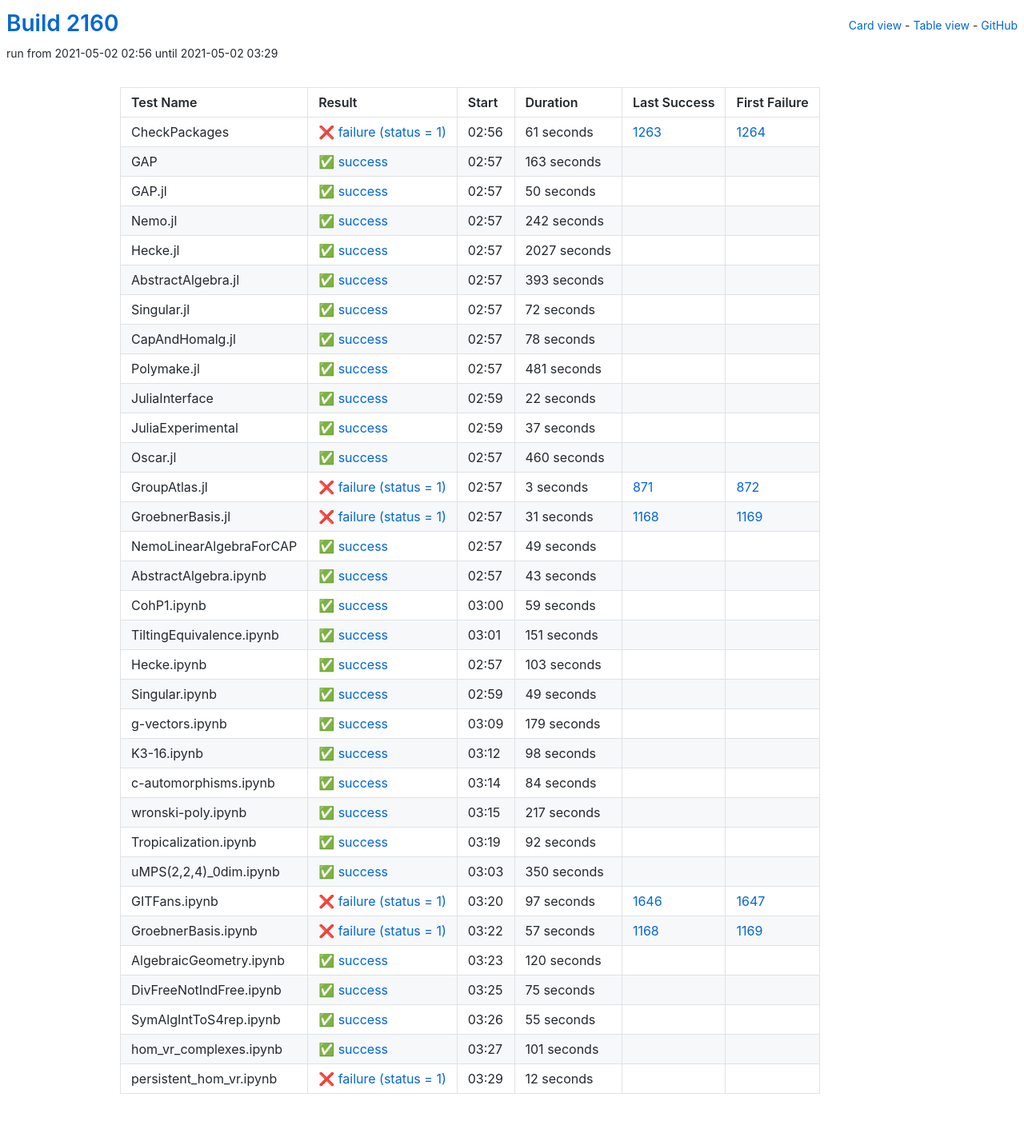
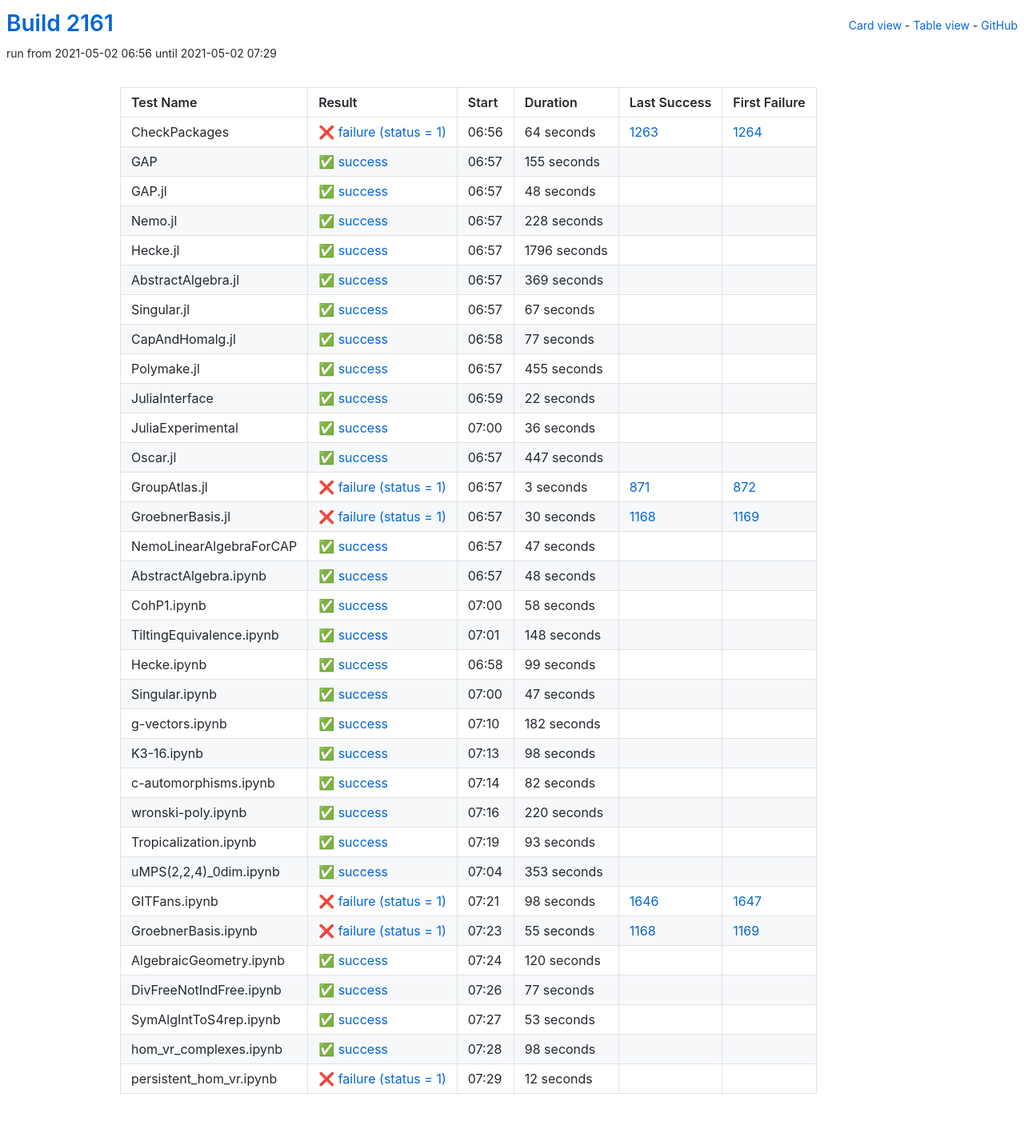
Before and after one commit to oscar-system/oscar-ci-status-stable, a Jekyll site: the page built from table.html, in a window 1280 px wide. Shown: the whole page at 80% size. Built offline with Jekyll 4.4.1, drawn with Linux system fonts in a browser that asks for light colours.

Commit message:
Build #2161

```diff
--- a/_data/ci.yml
+++ b/_data/ci.yml
@@ -1,6 +1,6 @@
 ---
-build: 2160
-build_url: https://oscarci.mathematik.uni-kl.de/job/oscar-stable/2160/
+build: 2161
+build_url: https://oscarci.mathematik.uni-kl.de/job/oscar-stable/2161/
 job: oscar-stable
 organization: oscar-system
 repo: oscar-ci-status-stable
@@ -8,116 +8,116 @@ repourl: https://github.com/oscar-system/oscar-ci-status-stable
 tests:
 - name: CheckPackages
   id: checkpackages
-  log: https://oscarci.mathematik.uni-kl.de/job/oscar-stable/2160/artifact/logs/build-2160/CheckPackages.log
-  start: 2021-05-02 02:56
+  log: https://oscarci.mathematik.uni-kl.de/job/oscar-stable/2161/artifact/logs/build-2161/CheckPackages.log
+  start: 2021-05-02 06:56
   success: false
   exitcode: 1
   status: failure
-  duration: 61
+  duration: 64
   last_success: 1263
   last_success_url: https://oscarci.mathematik.uni-kl.de/job/oscar-stable/1263/
   first_failure: 1264
   first_failure_url: https://oscarci.mathematik.uni-kl.de/job/oscar-stable/1264/
 - name: GAP
   id: gap
-  log: https://oscarci.mathematik.uni-kl.de/job/oscar-stable/2160/artifact/logs/build-2160/GAP.log
-  start: 2021-05-02 02:57
+  log: https://oscarci.mathematik.uni-kl.de/job/oscar-stable/2161/artifact/logs/build-2161/GAP.log
+  start: 2021-05-02 06:57
   success: true
   exitcode: 0
   status: success
-  duration: 163
+  duration: 155
   last_success: false
   last_success_url:
   first_failure: false
   first_failure_url:
 - name: GAP.jl
   id: gap-jl
-  log: https://oscarci.mathematik.uni-kl.de/job/oscar-stable/2160/artifact/logs/build-2160/GAP.jl.log
-  start: 2021-05-02 02:57
+  log: https://oscarci.mathematik.uni-kl.de/job/oscar-stable/2161/artifact/logs/build-2161/GAP.jl.log
+  start: 2021-05-02 06:57
   success: true
   exitcode: 0
   status: success
-  duration: 50
+  duration: 48
   last_success: false
   last_success_url:
   first_failure: false
   first_failure_url:
 - name: Nemo.jl
   id: nemo-jl
-  log: https://oscarci.mathematik.uni-kl.de/job/oscar-stable/2160/artifact/logs/build-2160/Nemo.jl.log
-  start: 2021-05-02 02:57
+  log: https://oscarci.mathematik.uni-kl.de/job/oscar-stable/2161/artifact/logs/build-2161/Nemo.jl.log
+  start: 2021-05-02 06:57
   success: true
   exitcode: 0
   status: success
-  duration: 242
+  duration: 228
   last_success: false
   last_success_url:
   first_failure: false
   first_failure_url:
 - name: Hecke.jl
   id: hecke-jl
-  log: https://oscarci.mathematik.uni-kl.de/job/oscar-stable/2160/artifact/logs/build-2160/Hecke.jl.log
-  start: 2021-05-02 02:57
+  log: https://oscarci.mathematik.uni-kl.de/job/oscar-stable/2161/artifact/logs/build-2161/Hecke.jl.log
+  start: 2021-05-02 06:57
   success: true
   exitcode: 0
   status: success
-  duration: 2027
+  duration: 1796
   last_success: false
   last_success_url:
   first_failure: false
   first_failure_url:
 - name: AbstractAlgebra.jl
   id: abstractalgebra-jl
-  log: https://oscarci.mathematik.uni-kl.de/job/oscar-stable/2160/artifact/logs/build-2160/AbstractAlgebra.jl.log
-  start: 2021-05-02 02:57
+  log: https://oscarci.mathematik.uni-kl.de/job/oscar-stable/2161/artifact/logs/build-2161/AbstractAlgebra.jl.log
+  start: 2021-05-02 06:57
   success: true
   exitcode: 0
   status: success
-  duration: 393
+  duration: 369
   last_success: false
   last_success_url:
   first_failure: false
   first_failure_url:
 - name: Singular.jl
   id: singular-jl
-  log: https://oscarci.mathematik.uni-kl.de/job/oscar-stable/2160/artifact/logs/build-2160/Singular.jl.log
-  start: 2021-05-02 02:57
+  log: https://oscarci.mathematik.uni-kl.de/job/oscar-stable/2161/artifact/logs/build-2161/Singular.jl.log
+  start: 2021-05-02 06:57
   success: true
   exitcode: 0
   status: success
-  duration: 72
+  duration: 67
   last_success: false
   last_success_url:
   first_failure: false
   first_failure_url:
 - name: CapAndHomalg.jl
   id: capandhomalg-jl
-  log: https://oscarci.mathematik.uni-kl.de/job/oscar-stable/2160/artifact/logs/build-2160/CapAndHomalg.jl.log
-  start: 2021-05-02 02:57
+  log: https://oscarci.mathematik.uni-kl.de/job/oscar-stable/2161/artifact/logs/build-2161/CapAndHomalg.jl.log
+  start: 2021-05-02 06:58
   success: true
   exitcode: 0
   status: success
-  duration: 78
+  duration: 77
   last_success: false
   last_success_url:
   first_failure: false
   first_failure_url:
 - name: Polymake.jl
   id: polymake-jl
-  log: https://oscarci.mathematik.uni-kl.de/job/oscar-stable/2160/artifact/logs/build-2160/Polymake.jl.log
-  start: 2021-05-02 02:57
+  log: https://oscarci.mathematik.uni-kl.de/job/oscar-stable/2161/artifact/logs/build-2161/Polymake.jl.log
+  start: 2021-05-02 06:57
   success: true
   exitcode: 0
   status: success
-  duration: 481
+  duration: 455
   last_success: false
   last_success_url:
   first_failure: false
   first_failure_url:
 - name: JuliaInterface
   id: juliainterface
-  log: https://oscarci.mathematik.uni-kl.de/job/oscar-stable/2160/artifact/logs/build-2160/JuliaInterface.log
-  start: 2021-05-02 02:59
+  log: https://oscarci.mathematik.uni-kl.de/job/oscar-stable/2161/artifact/logs/build-2161/JuliaInterface.log
+  start: 2021-05-02 06:59
   success: true
   exitcode: 0
   status: success
@@ -128,32 +128,32 @@ tests:
   first_failure_url:
 - name: JuliaExperimental
   id: juliaexperimental
-  log: https://oscarci.mathematik.uni-kl.de/job/oscar-stable/2160/artifact/logs/build-2160/JuliaExperimental.log
-  start: 2021-05-02 02:59
+  log: https://oscarci.mathematik.uni-kl.de/job/oscar-stable/2161/artifact/logs/build-2161/JuliaExperimental.log
+  start: 2021-05-02 07:00
   success: true
   exitcode: 0
   status: success
-  duration: 37
+  duration: 36
   last_success: false
   last_success_url:
   first_failure: false
   first_failure_url:
 - name: Oscar.jl
   id: oscar-jl
-  log: https://oscarci.mathematik.uni-kl.de/job/oscar-stable/2160/artifact/logs/build-2160/Oscar.jl.log
-  start: 2021-05-02 02:57
+  log: https://oscarci.mathematik.uni-kl.de/job/oscar-stable/2161/artifact/logs/build-2161/Oscar.jl.log
+  start: 2021-05-02 06:57
   success: true
   exitcode: 0
   status: success
-  duration: 460
+  duration: 447
   last_success: false
   last_success_url:
   first_failure: false
   first_failure_url:
 - name: GroupAtlas.jl
   id: groupatlas-jl
-  log: https://oscarci.mathematik.uni-kl.de/job/oscar-stable/2160/artifact/logs/build-2160/GroupAtlas.jl.log
-  start: 2021-05-02 02:57
+  log: https://oscarci.mathematik.uni-kl.de/job/oscar-stable/2161/artifact/logs/build-2161/GroupAtlas.jl.log
+  start: 2021-05-02 06:57
   success: false
   exitcode: 1
   status: failure
@@ -164,104 +164,104 @@ tests:
   first_failure_url: https://oscarci.mathematik.uni-kl.de/job/oscar-stable/872/
 - name: GroebnerBasis.jl
   id: groebnerbasis-jl
-  log: https://oscarci.mathematik.uni-kl.de/job/oscar-stable/2160/artifact/logs/build-2160/GroebnerBasis.jl.log
-  start: 2021-05-02 02:57
+  log: https://oscarci.mathematik.uni-kl.de/job/oscar-stable/2161/artifact/logs/build-2161/GroebnerBasis.jl.log
+  start: 2021-05-02 06:57
   success: false
   exitcode: 1
   status: failure
-  duration: 31
+  duration: 30
   last_success: 1168
   last_success_url: https://oscarci.mathematik.uni-kl.de/job/oscar-stable/1168/
   first_failure: 1169
   first_failure_url: https://oscarci.mathematik.uni-kl.de/job/oscar-stable/1169/
 - name: NemoLinearAlgebraForCAP
   id: nemolinearalgebraforcap
-  log: https://oscarci.mathematik.uni-kl.de/job/oscar-stable/2160/artifact/logs/build-2160/NemoLinearAlgebraForCAP.log
-  start: 2021-05-02 02:57
+  log: https://oscarci.mathematik.uni-kl.de/job/oscar-stable/2161/artifact/logs/build-2161/NemoLinearAlgebraForCAP.log
+  start: 2021-05-02 06:57
   success: true
   exitcode: 0
   status: success
-  duration: 49
+  duration: 47
   last_success: false
   last_success_url:
   first_failure: false
   first_failure_url:
 - name: AbstractAlgebra.ipynb
   id: abstractalgebra-ipynb
-  log: https://oscarci.mathematik.uni-kl.de/job/oscar-stable/2160/artifact/logs/build-2160/AbstractAlgebra.ipynb.log
-  start: 2021-05-02 02:57
+  log: https://oscarci.mathematik.uni-kl.de/job/oscar-stable/2161/artifact/logs/build-2161/AbstractAlgebra.ipynb.log
+  start: 2021-05-02 06:57
   success: true
   exitcode: 0
   status: success
-  duration: 43
+  duration: 48
   last_success: false
   last_success_url:
   first_failure: false
   first_failure_url:
 - name: CohP1.ipynb
   id: cohp1-ipynb
-  log: https://oscarci.mathematik.uni-kl.de/job/oscar-stable/2160/artifact/logs/build-2160/CohP1.ipynb.log
-  start: 2021-05-02 03:00
+  log: https://oscarci.mathematik.uni-kl.de/job/oscar-stable/2161/artifact/logs/build-2161/CohP1.ipynb.log
+  start: 2021-05-02 07:00
   success: true
   exitcode: 0
   status: success
-  duration: 59
+  duration: 58
   last_success: false
   last_success_url:
   first_failure: false
   first_failure_url:
 - name: TiltingEquivalence.ipynb
   id: tiltingequivalence-ipynb
-  log: https://oscarci.mathematik.uni-kl.de/job/oscar-stable/2160/artifact/logs/build-2160/TiltingEquivalence.ipynb.log
-  start: 2021-05-02 03:01
+  log: https://oscarci.mathematik.uni-kl.de/job/oscar-stable/2161/artifact/logs/build-2161/TiltingEquivalence.ipynb.log
+  start: 2021-05-02 07:01
   success: true
   exitcode: 0
   status: success
-  duration: 151
+  duration: 148
   last_success: false
   last_success_url:
   first_failure: false
   first_failure_url:
 - name: Hecke.ipynb
   id: hecke-ipynb
-  log: https://oscarci.mathematik.uni-kl.de/job/oscar-stable/2160/artifact/logs/build-2160/Hecke.ipynb.log
-  start: 2021-05-02 02:57
+  log: https://oscarci.mathematik.uni-kl.de/job/oscar-stable/2161/artifact/logs/build-2161/Hecke.ipynb.log
+  start: 2021-05-02 06:58
   success: true
   exitcode: 0
   status: success
-  duration: 103
+  duration: 99
   last_success: false
   last_success_url:
   first_failure: false
   first_failure_url:
 - name: Singular.ipynb
   id: singular-ipynb
-  log: https://oscarci.mathematik.uni-kl.de/job/oscar-stable/2160/artifact/logs/build-2160/Singular.ipynb.log
-  start: 2021-05-02 02:59
+  log: https://oscarci.mathematik.uni-kl.de/job/oscar-stable/2161/artifact/logs/build-2161/Singular.ipynb.log
+  start: 2021-05-02 07:00
   success: true
   exitcode: 0
   status: success
-  duration: 49
+  duration: 47
   last_success: false
   last_success_url:
   first_failure: false
   first_failure_url:
 - name: g-vectors.ipynb
   id: g-vectors-ipynb
-  log: https://oscarci.mathematik.uni-kl.de/job/oscar-stable/2160/artifact/logs/build-2160/g-vectors.ipynb.log
-  start: 2021-05-02 03:09
+  log: https://oscarci.mathematik.uni-kl.de/job/oscar-stable/2161/artifact/logs/build-2161/g-vectors.ipynb.log
+  start: 2021-05-02 07:10
   success: true
   exitcode: 0
   status: success
-  duration: 179
+  duration: 182
   last_success: false
   last_success_url:
   first_failure: false
   first_failure_url:
 - name: K3-16.ipynb
   id: k3-16-ipynb
-  log: https://oscarci.mathematik.uni-kl.de/job/oscar-stable/2160/artifact/logs/build-2160/K3-16.ipynb.log
-  start: 2021-05-02 03:12
+  log: https://oscarci.mathematik.uni-kl.de/job/oscar-stable/2161/artifact/logs/build-2161/K3-16.ipynb.log
+  start: 2021-05-02 07:13
   success: true
   exitcode: 0
   status: success
@@ -272,80 +272,80 @@ tests:
   first_failure_url:
 - name: c-automorphisms.ipynb
   id: c-automorphisms-ipynb
-  log: https://oscarci.mathematik.uni-kl.de/job/oscar-stable/2160/artifact/logs/build-2160/c-automorphisms.ipynb.log
-  start: 2021-05-02 03:14
+  log: https://oscarci.mathematik.uni-kl.de/job/oscar-stable/2161/artifact/logs/build-2161/c-automorphisms.ipynb.log
+  start: 2021-05-02 07:14
   success: true
   exitcode: 0
   status: success
-  duration: 84
+  duration: 82
   last_success: false
   last_success_url:
   first_failure: false
   first_failure_url:
 - name: wronski-poly.ipynb
   id: wronski-poly-ipynb
-  log: https://oscarci.mathematik.uni-kl.de/job/oscar-stable/2160/artifact/logs/build-2160/wronski-poly.ipynb.log
-  start: 2021-05-02 03:15
+  log: https://oscarci.mathematik.uni-kl.de/job/oscar-stable/2161/artifact/logs/build-2161/wronski-poly.ipynb.log
+  start: 2021-05-02 07:16
   success: true
   exitcode: 0
   status: success
-  duration: 217
+  duration: 220
   last_success: false
   last_success_url:
   first_failure: false
   first_failure_url:
 - name: Tropicalization.ipynb
   id: tropicalization-ipynb
-  log: https://oscarci.mathematik.uni-kl.de/job/oscar-stable/2160/artifact/logs/build-2160/Tropicalization.ipynb.log
-  start: 2021-05-02 03:19
+  log: https://oscarci.mathematik.uni-kl.de/job/oscar-stable/2161/artifact/logs/build-2161/Tropicalization.ipynb.log
+  start: 2021-05-02 07:19
   success: true
   exitcode: 0
   status: success
-  duration: 92
+  duration: 93
   last_success: false
   last_success_url:
   first_failure: false
   first_failure_url:
 - name: uMPS(2,2,4)_0dim.ipynb
   id: umps-2-2-4-0dim-ipynb
-  log: https://oscarci.mathematik.uni-kl.de/job/oscar-stable/2160/artifact/logs/build-2160/uMPS-2-2-4-_0dim.ipynb.log
-  start: 2021-05-02 03:03
+  log: https://oscarci.mathematik.uni-kl.de/job/oscar-stable/2161/artifact/logs/build-2161/uMPS-2-2-4-_0dim.ipynb.log
+  start: 2021-05-02 07:04
   success: true
   exitcode: 0
   status: success
-  duration: 350
+  duration: 353
   last_success: false
   last_success_url:
   first_failure: false
   first_failure_url:
 - name: GITFans.ipynb
   id: gitfans-ipynb
-  log: https://oscarci.mathematik.uni-kl.de/job/oscar-stable/2160/artifact/logs/build-2160/GITFans.ipynb.log
-  start: 2021-05-02 03:20
+  log: https://oscarci.mathematik.uni-kl.de/job/oscar-stable/2161/artifact/logs/build-2161/GITFans.ipynb.log
+  start: 2021-05-02 07:21
   success: false
   exitcode: 1
   status: failure
-  duration: 97
+  duration: 98
   last_success: 1646
   last_success_url: https://oscarci.mathematik.uni-kl.de/job/oscar-stable/1646/
   first_failure: 1647
   first_failure_url: https://oscarci.mathematik.uni-kl.de/job/oscar-stable/1647/
 - name: GroebnerBasis.ipynb
   id: groebnerbasis-ipynb
-  log: https://oscarci.mathematik.uni-kl.de/job/oscar-stable/2160/artifact/logs/build-2160/GroebnerBasis.ipynb.log
-  start: 2021-05-02 03:22
+  log: https://oscarci.mathematik.uni-kl.de/job/oscar-stable/2161/artifact/logs/build-2161/GroebnerBasis.ipynb.log
+  start: 2021-05-02 07:23
   success: false
   exitcode: 1
   status: failure
-  duration: 57
+  duration: 55
   last_success: 1168
   last_success_url: https://oscarci.mathematik.uni-kl.de/job/oscar-stable/1168/
   first_failure: 1169
   first_failure_url: https://oscarci.mathematik.uni-kl.de/job/oscar-stable/1169/
 - name: AlgebraicGeometry.ipynb
   id: algebraicgeometry-ipynb
-  log: https://oscarci.mathematik.uni-kl.de/job/oscar-stable/2160/artifact/logs/build-2160/AlgebraicGeometry.ipynb.log
-  start: 2021-05-02 03:23
+  log: https://oscarci.mathematik.uni-kl.de/job/oscar-stable/2161/artifact/logs/build-2161/AlgebraicGeometry.ipynb.log
+  start: 2021-05-02 07:24
   success: true
   exitcode: 0
   status: success
@@ -356,44 +356,44 @@ tests:
   first_failure_url:
 - name: DivFreeNotIndFree.ipynb
   id: divfreenotindfree-ipynb
-  log: https://oscarci.mathematik.uni-kl.de/job/oscar-stable/2160/artifact/logs/build-2160/DivFreeNotIndFree.ipynb.log
-  start: 2021-05-02 03:25
+  log: https://oscarci.mathematik.uni-kl.de/job/oscar-stable/2161/artifact/logs/build-2161/DivFreeNotIndFree.ipynb.log
+  start: 2021-05-02 07:26
   success: true
   exitcode: 0
   status: success
-  duration: 75
+  duration: 77
   last_success: false
   last_success_url:
   first_failure: false
   first_failure_url:
 - name: SymAlgIntToS4rep.ipynb
   id: symalginttos4rep-ipynb
-  log: https://oscarci.mathematik.uni-kl.de/job/oscar-stable/2160/artifact/logs/build-2160/SymAlgIntToS4rep.ipynb.log
-  start: 2021-05-02 03:26
+  log: https://oscarci.mathematik.uni-kl.de/job/oscar-stable/2161/artifact/logs/build-2161/SymAlgIntToS4rep.ipynb.log
+  start: 2021-05-02 07:27
   success: true
   exitcode: 0
   status: success
-  duration: 55
+  duration: 53
   last_success: false
   last_success_url:
   first_failure: false
   first_failure_url:
 - name: hom_vr_complexes.ipynb
   id: hom-vr-complexes-ipynb
-  log: https://oscarci.mathematik.uni-kl.de/job/oscar-stable/2160/artifact/logs/build-2160/hom_vr_complexes.ipynb.log
-  start: 2021-05-02 03:27
+  log: https://oscarci.mathematik.uni-kl.de/job/oscar-stable/2161/artifact/logs/build-2161/hom_vr_complexes.ipynb.log
+  start: 2021-05-02 07:28
   success: true
   exitcode: 0
   status: success
-  duration: 101
+  duration: 98
   last_success: false
   last_success_url:
   first_failure: false
   first_failure_url:
 - name: persistent_hom_vr.ipynb
   id: persistent-hom-vr-ipynb
-  log: https://oscarci.mathematik.uni-kl.de/job/oscar-stable/2160/artifact/logs/build-2160/persistent_hom_vr.ipynb.log
-  start: 2021-05-02 03:29
+  log: https://oscarci.mathematik.uni-kl.de/job/oscar-stable/2161/artifact/logs/build-2161/persistent_hom_vr.ipynb.log
+  start: 2021-05-02 07:29
   success: false
   exitcode: 1
   status: failure
```
Also changed, not shown: README.md.
